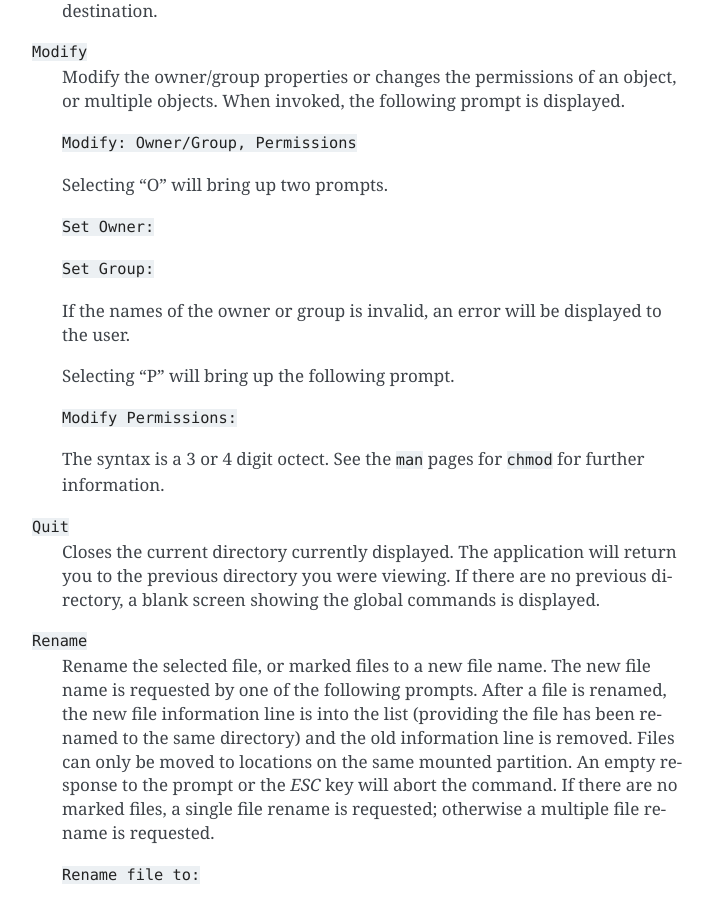
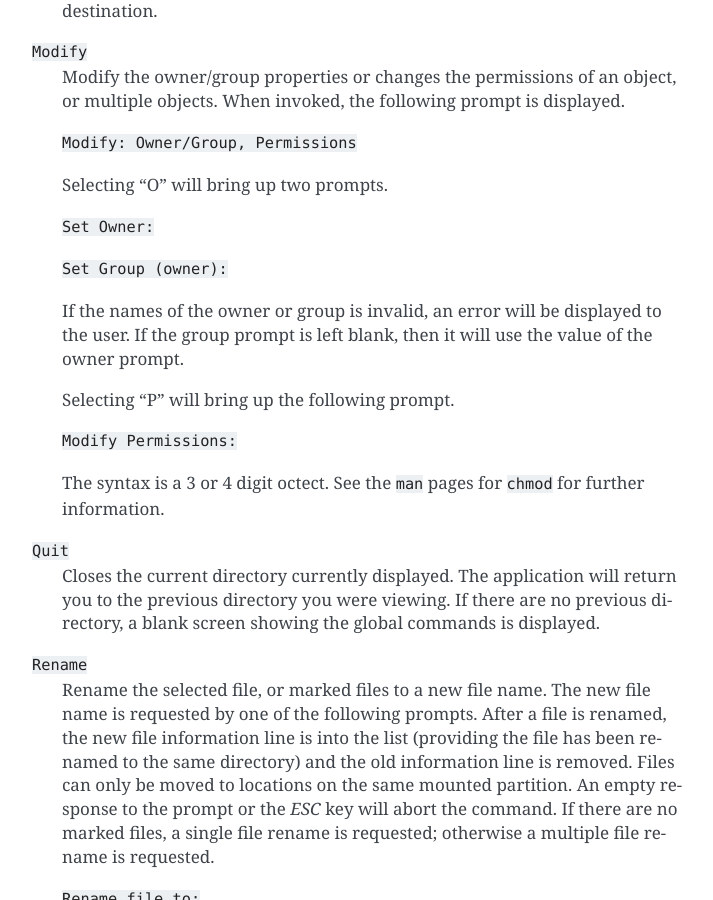
Before and after one commit to roberthawdon/dfshow, a Sphinx documentation site: the page built from docs/source/show.rst, in a window 1280 px wide and 900 px high, scrolled down 5513 px. Shown: the whole window, without its empty margins (388-1101 px from the left). Built offline with Sphinx 7.4.7, drawn with Linux system fonts in a browser that asks for light colours.

Commit message:
Updated documentation

```diff
--- a/docs/source/show.rst
+++ b/docs/source/show.rst
@@ -251,10 +251,11 @@ the command has any additional propts, they are also described here.
 
   ``Set Owner:``
 
-  ``Set Group:``
+  ``Set Group (owner):``
 
-  If the names of the owner or group is invalid, an error will be
-  displayed to the user.
+  If the names of the owner or group is invalid, an error will be displayed to
+  the user. If the group prompt is left blank, then it will use the value of
+  the owner prompt.
 
   Selecting "P" will bring up the following prompt.
 
```
Also changed, not shown: 4 other files.
